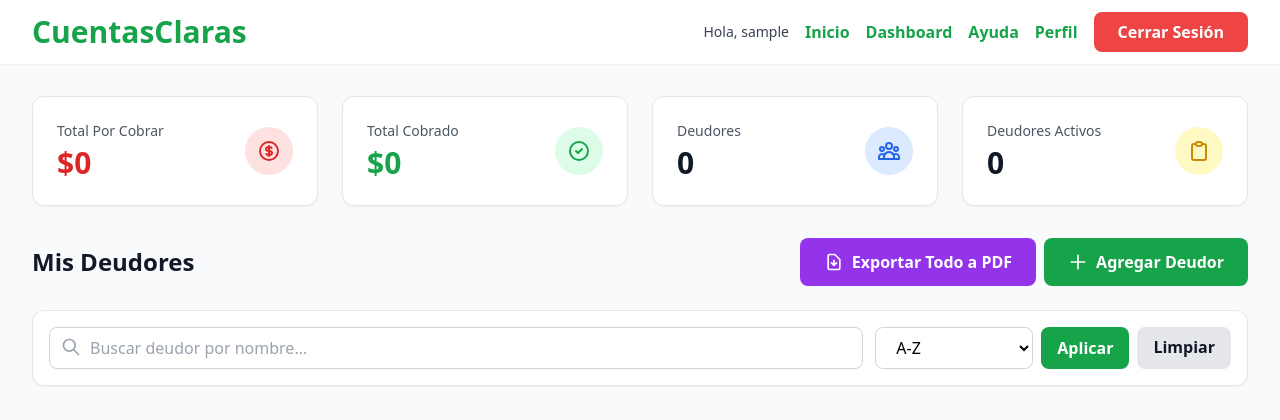
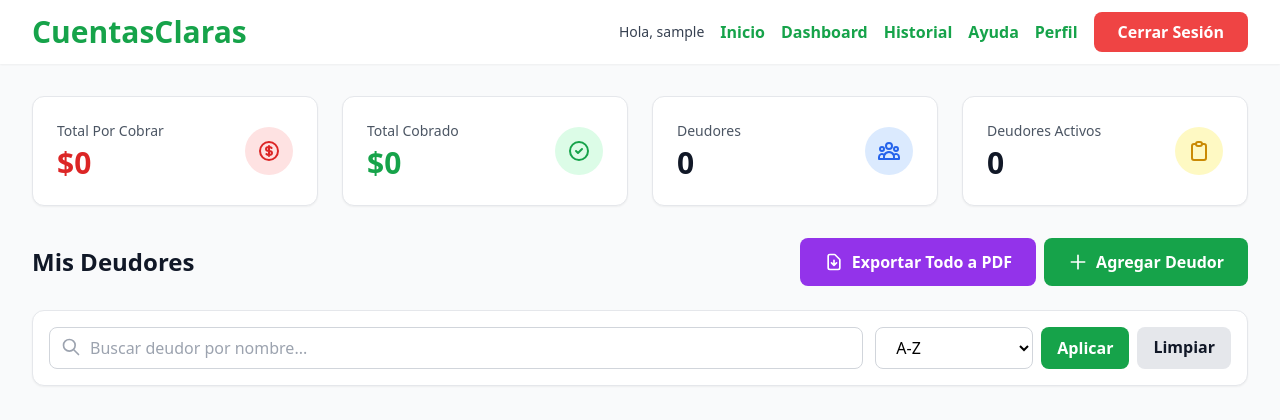
Before and after one commit to fpobletemu/cuentasclaras, a Flask app: page /dashboard in a window 1280 px wide. Shown: the top 420 px of the page. Run offline with Flask 3, Linux system fonts and the light colour scheme; the visitor is signed in with stand-in values (Sample User, id 1); data that the repository does not hold is empty; some libraries are stand-ins or nearby versions.

Commit message:
docs: actualizar documentación con nuevas funcionalidades
- Sistema de historial de cambios (DebtHistory)
- Página de historial general con filtros avanzados
- Mejoras UI: botones optimizados y códigos de color semánticos
- Modal de marcar pagado con evidencia opcional
- Auto-completado de deudas al pagar última cuota
- Sistema de edición de deudas
- Archivos adjuntos (5MB, imágenes/PDF, temporalmente deshabilitado)
- Navegación actualizada con enlace 'Historial'

Archivos actualizados:
- README.md: modelos, características, blueprints
- CHANGELOG.md: funcionalidades completas v1.0.0
- copilot-instructions.md: estructura y rutas actualizadas

```diff
--- a/templates/base.html
+++ b/templates/base.html
@@ -24,6 +24,7 @@
                     <span class="text-gray-700 text-sm">Hola, {{ current_user.username }}</span>
                     <a href="{{ url_for('main.index') }}" class="text-green-600 hover:text-green-700 font-semibold text-sm sm:text-base">Inicio</a>
                     <a href="{{ url_for('main.dashboard') }}" class="text-green-600 hover:text-green-700 font-semibold text-sm sm:text-base">Dashboard</a>
+                    <a href="{{ url_for('main.history') }}" class="text-green-600 hover:text-green-700 font-semibold text-sm sm:text-base">Historial</a>
                     <a href="{{ url_for('main.help') }}" class="text-green-600 hover:text-green-700 font-semibold text-sm sm:text-base">Ayuda</a>
                     <a href="{{ url_for('main.profile') }}" class="text-green-600 hover:text-green-700 font-semibold text-sm sm:text-base">Perfil</a>
                     <a href="{{ url_for('auth.logout') }}" class="bg-red-500 hover:bg-red-600 text-white px-4 sm:px-6 py-2 rounded-lg font-semibold text-sm sm:text-base transition duration-200">Cerrar Sesión</a>
@@ -69,6 +70,7 @@
                     <span class="text-gray-700 text-sm font-semibold">Hola, {{ current_user.username }}</span>
                     <a href="{{ url_for('main.index') }}" class="text-green-600 hover:text-green-700 font-semibold text-sm sm:text-base py-2">Inicio</a>
                     <a href="{{ url_for('main.dashboard') }}" class="text-green-600 hover:text-green-700 font-semibold text-sm sm:text-base py-2">Dashboard</a>
+                    <a href="{{ url_for('main.history') }}" class="text-green-600 hover:text-green-700 font-semibold text-sm sm:text-base py-2">Historial</a>
                     <a href="{{ url_for('main.help') }}" class="text-green-600 hover:text-green-700 font-semibold text-sm sm:text-base py-2">Ayuda</a>
                     <a href="{{ url_for('main.profile') }}" class="text-green-600 hover:text-green-700 font-semibold text-sm sm:text-base py-2">Perfil</a>
                     <a href="{{ url_for('auth.logout') }}" class="bg-red-500 hover:bg-red-600 text-white px-4 py-2 rounded-lg text-sm text-center">Cerrar Sesión</a>
```
Also changed, not shown: .github/copilot-instructions.md, CHANGELOG.md, README.md.
